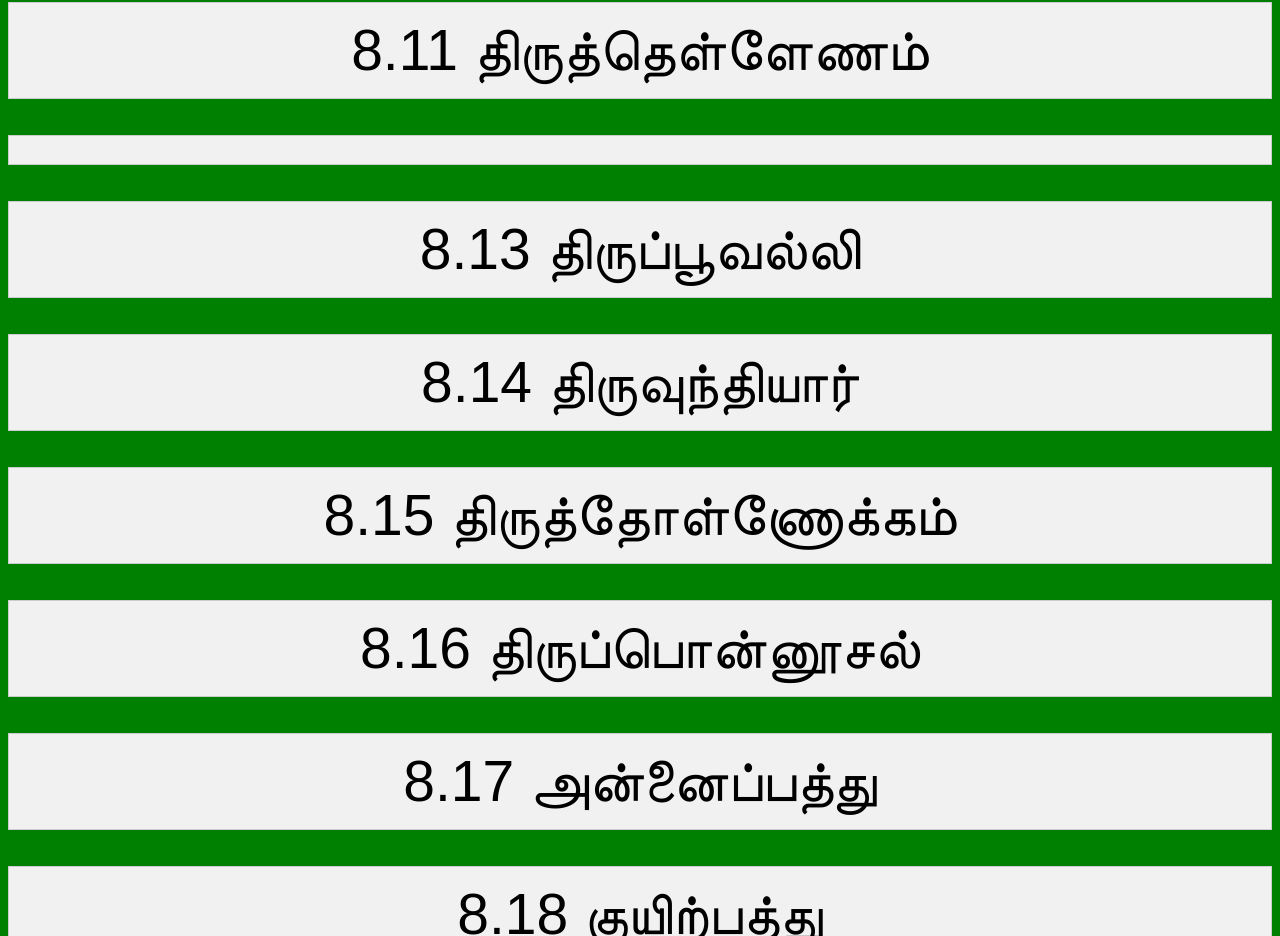
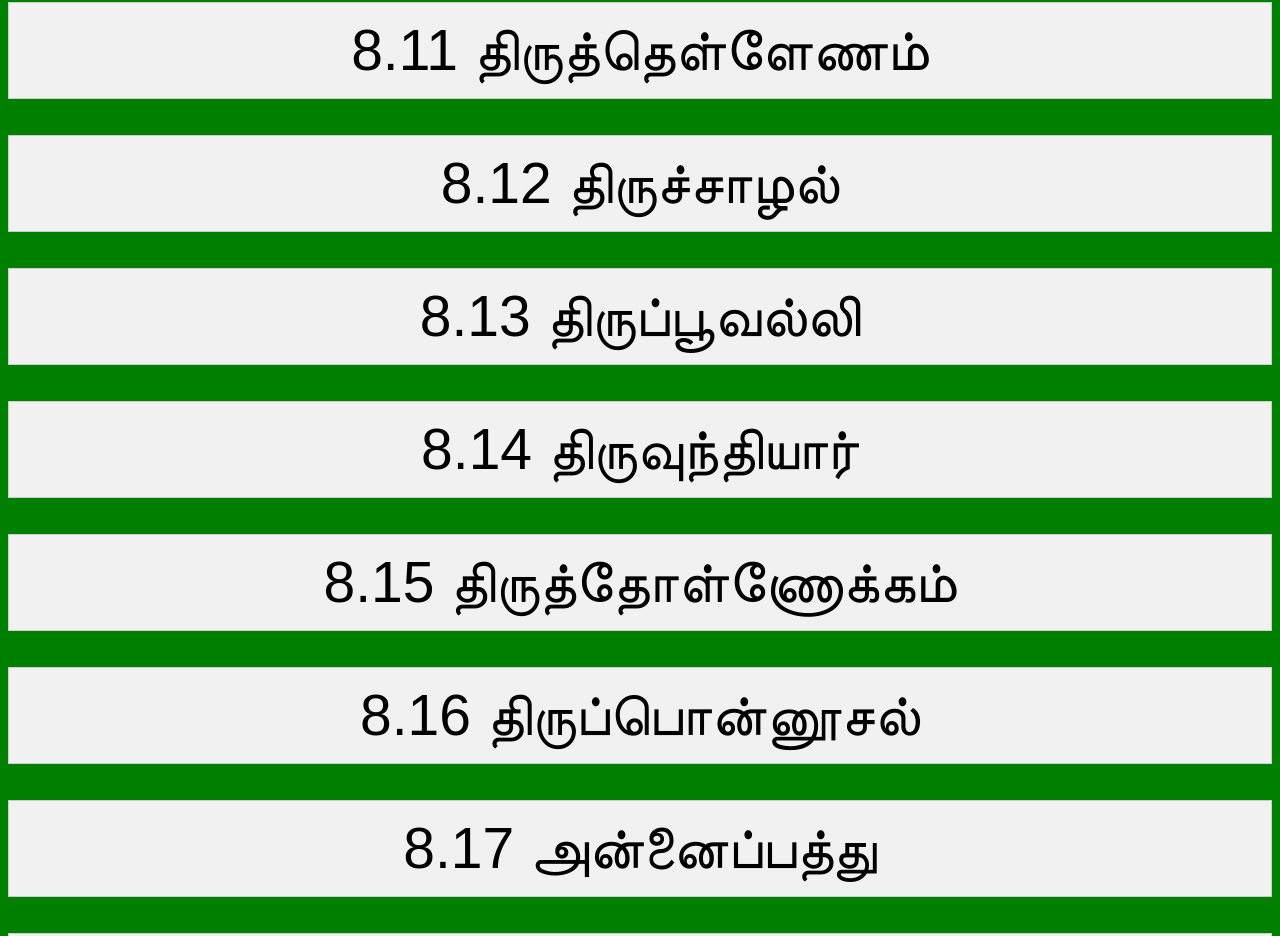
Before and after one commit to lakshmuthv/thiruvasagam, a plain HTML site: page index.html in a window 1280 px wide. Shown: the part 2408-3344 px from the top of the page. Drawn offline with Linux system fonts and the light colour scheme.

Commit message:
Update index.html
Update index.html

```diff
--- a/index.html
+++ b/index.html
@@ -389,7 +389,7 @@
 	  <br>
       <div id="main">
          <div class="tab">
-            <button class="tablinks" onclick="openCity(event, &#39;8.12 திருச்சாழல் - 1j3Fi3BAp9U6yUUoDd3tCpIT3Lg_cN877&#39;)"></button>
+            <button class="tablinks" onclick="openCity(event, &#39;8.12 திருச்சாழல் - 1j3Fi3BAp9U6yUUoDd3tCpIT3Lg_cN877&#39;)">8.12 திருச்சாழல்</button>
          </div>
          <div id="8.12 திருச்சாழல் - 1j3Fi3BAp9U6yUUoDd3tCpIT3Lg_cN877" class="tabcontent">
             <audio controls="controls" src="https://drive.google.com/uc?export=download&id=1j3Fi3BAp9U6yUUoDd3tCpIT3Lg_cN877" type="audio/mp3">
```
